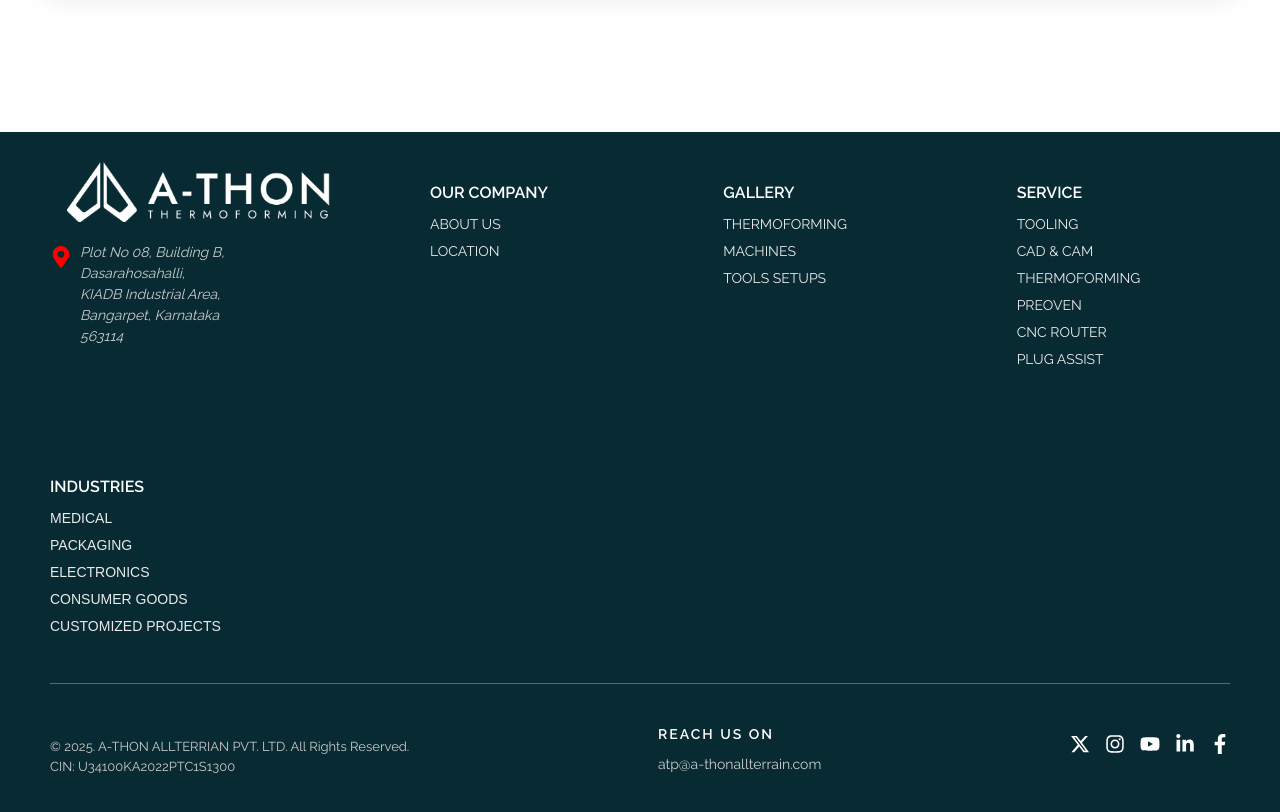
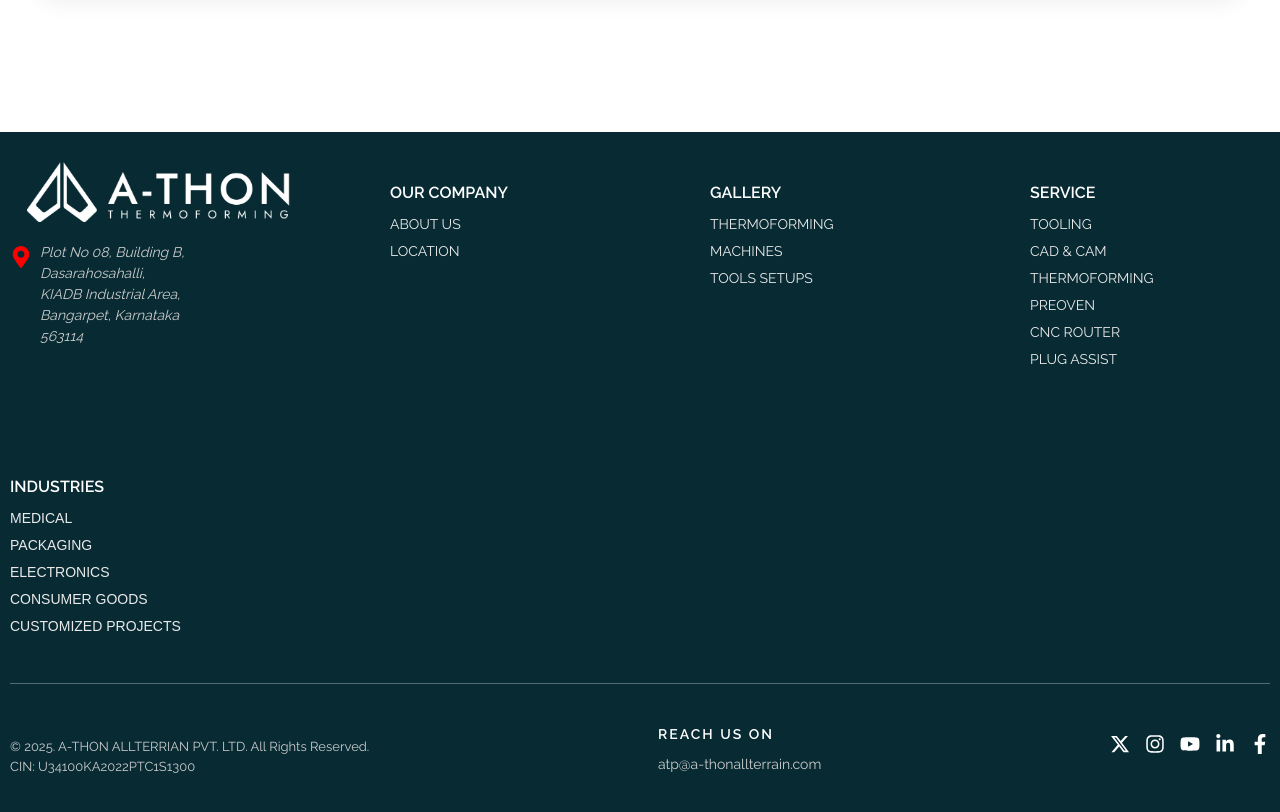
Before and after one commit to rira1403github/A-THON-Thermoforming, a React (Create React App) app: page /about in a window 1280 px wide. Shown: the part 1840-2652 px from the top of the page. Built offline with nearby package versions, Linux system fonts and the light colour scheme.

Commit message:
favicon and header

```diff
--- a/public/index.html
+++ b/public/index.html
@@ -2,7 +2,7 @@
 <html lang="en">
   <head>
     <meta charset="utf-8" />
-    <link rel="icon" href="%PUBLIC_URL%/favicon.ico" />
+    <link rel="icon" href="favicon.png" />
     <meta name="viewport" content="width=device-width, initial-scale=1" />
     <meta name="theme-color" content="#000000" />
     <meta
@@ -17,7 +17,7 @@
       rel="stylesheet"
     />
 
-    <title>www.A-THON Thermoforming.com</title>
+    <title>A-THON Thermoforming</title>
   </head>
   <body>
     <noscript>You need to enable JavaScript to run this app.</noscript>
--- a/src/components/Footer.css
+++ b/src/components/Footer.css
@@ -1,10 +1,15 @@
 .footer {
   background-color: #072a33;
   color: white;
-  padding: 30px 50px;
+  padding: 30px 10px;
   font-family: "Raleway", sans-serif;
   max-width: 1440px;
-  margin: auto
+  margin: auto;
+  overflow-x: hidden;
+
+  text-align: justify;
+  margin: auto;
+  box-sizing: border-box;
 }
 
 .footer-container {
```
Also changed, not shown: public/favicon.png (added).
